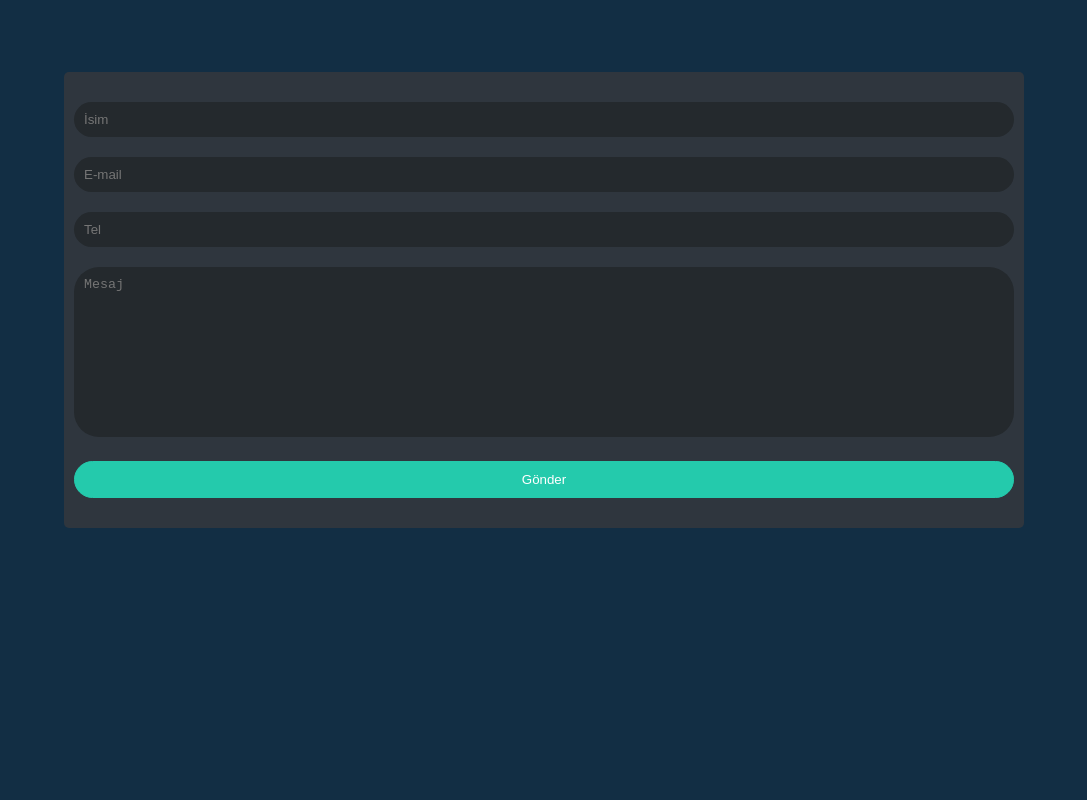
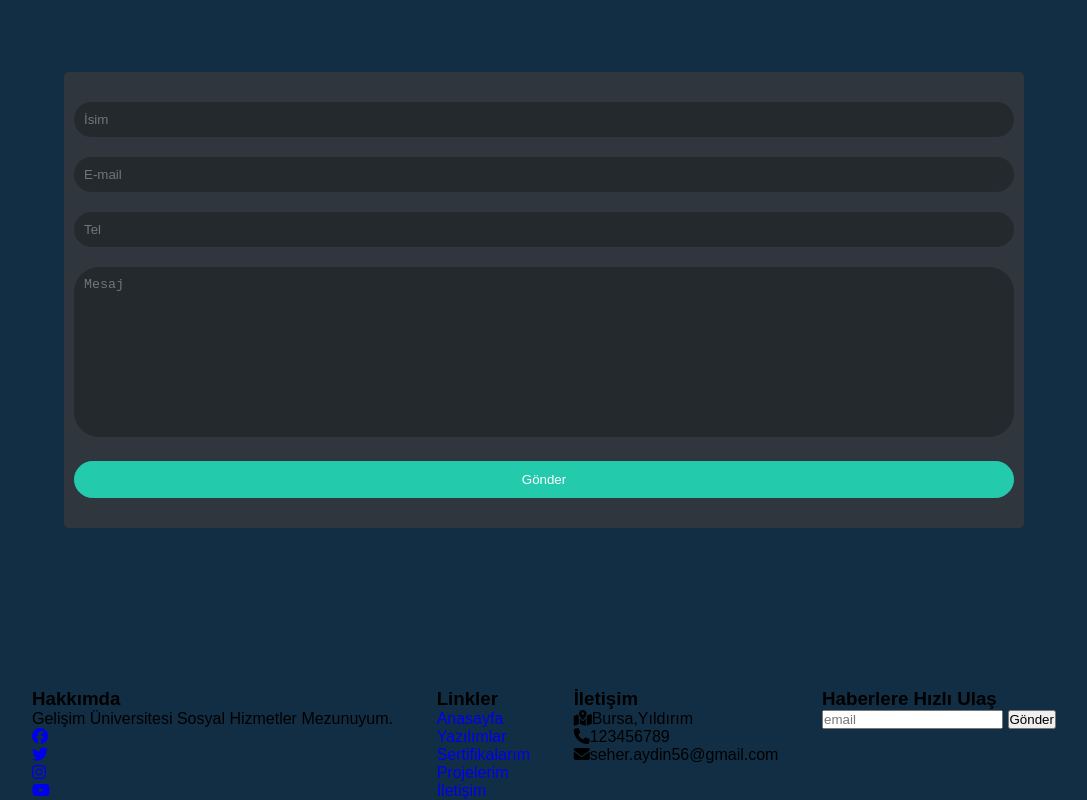
Before and after one commit to seherfindik/learning, a plain HTML site: page Web Sitesi/web.html in a window 1280 px wide. Shown: the part 3262-4062 px from the top of the page, without its empty margins (96-1183 px from the left). Before the commit the page ends 3950 px from the top, so only its background shows below. Drawn offline with Linux system fonts and the light colour scheme; files whose address does not match are found by name.

Commit message:
web sitesi 3

```diff
--- a/Web Sitesi/web.css
+++ b/Web Sitesi/web.css
@@ -311,6 +311,7 @@ section {
     margin: 60px 60px;
     width: 40%;
     padding: 60px;
+
 }
 
 .child_contact {
@@ -359,3 +360,20 @@ section {
     background: transparent;
     color: #fff;
 }
+
+/* -------FOOTER------- */
+
+.footer {
+    background: #24292D;
+    padding: 60px 0px 20px 0px;
+    color: #fff;
+}
+
+.inner_footer {
+    display: flex;
+    flex-wrap: wrap;
+    justify-content: space-between;
+    align-items: flex-start;
+    margin: 0 auto;
+    width: 80%;
+}
--- a/Web Sitesi/web.html
+++ b/Web Sitesi/web.html
@@ -227,7 +227,51 @@
             <input type="submit" value="Gönder">
          </form>
         </div>
+    </div>
+   </section>
 
-    </div>
+     <!-------HAKKIMDA------->
+      <footer>
+        <div class="inner_footer">
+            <div class="child_footer">
+                <h3>Hakkımda</h3>
+                <p>Gelişim Üniversitesi Sosyal Hizmetler Mezunuyum. </p>
+                <ul class="footer_social ">
+                    <li> <a href="#"> <i class="fab fa-facebook"></i></a></li>
+                    <li> <a href="#"> <i class="fab fa-twitter"></i></a></li>
+                    <li> <a href="#"> <i class="fab fa-instagram"></i></a></li>
+                    <li> <a href="#"> <i class="fab fa-youtube"></i></a></li>
+                </ul>
+            </div>
+            <div class="child_footer">
+                <h3>Linkler </h3>
+                <ul class="quik-links ">
+                    <li> <a href="#anasayfa">Anasayfa</a></li>
+                    <li> <a href="#yazılımlar">Yazılımlar</a></li>
+                    <li> <a href="#sertifikalarım ">Sertifikalarım</a></li>
+                    <li> <a href="#projelerim">Projelerim</a></li>
+                    <li> <a href="#iletişim">İletişim</a></li>
+                </ul>
+            </div>
+            <div class="child_footer">
+                <h3>İletişim </h3>
+                <ul class="footer_contact ">
+                    <li><i class="fas fa-map-marked-alt "></i>Bursa,Yıldırım</li>
+                    <li><i class="fas fa-phone "></i>123456789</li>
+                    <li><i class="fas fa-envelope "></i>seher.aydin56@gmail.com</li>
+                </ul>
+            </div>
+            <div class="child_footer">
+                <h3>Haberlere Hızlı Ulaş </h3>
+                <ul class="footer_contact ">
+                   <form action="#">
+                    <input type="email" placeholder="email">
+                    <input type="submit" value="Gönder">
+                   </form>
+                </ul>
+            </div>
+        </div>
+      </footer>
+
 </body>
 </html>
```
Also changed, not shown: Web Sitesi/basarı.png (renamed from Web Sitesi/img/basarı.png), Web Sitesi/iletisim.png (renamed from Web Sitesi/img/iletisim.png), Web Sitesi/img1.png (added), Web Sitesi/img2.png (added), Web Sitesi/img3.png (added), Web Sitesi/img4.png (added), Web Sitesi/profil1.png (renamed from Web Sitesi/img/profil1.png), Web Sitesi/profil2.png (renamed from Web Sitesi/img/profil2.png), Web Sitesi/profil3.png (renamed from Web Sitesi/img/profil3.png), Web Sitesi/profil4.png (renamed from Web Sitesi/img/profil4.png), Web Sitesi/web.png (added).
